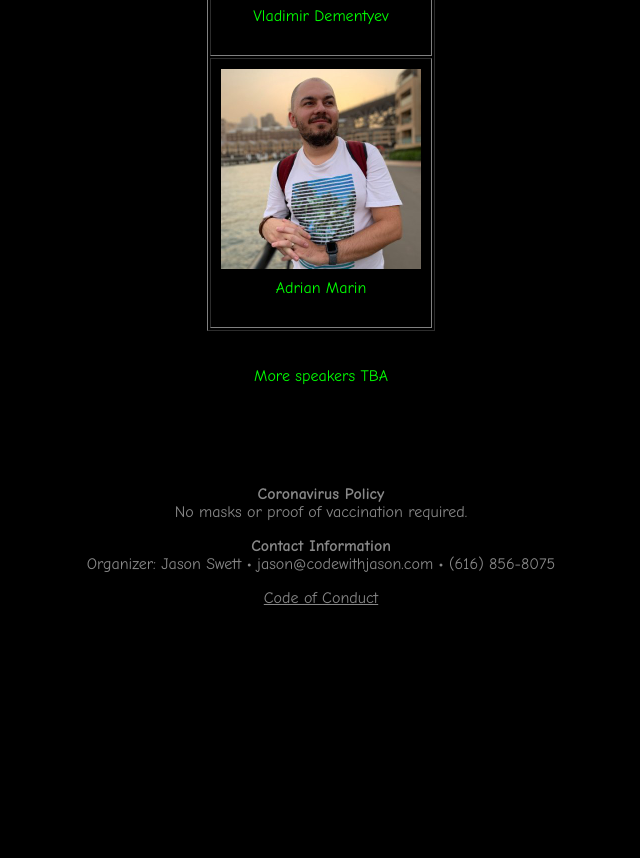
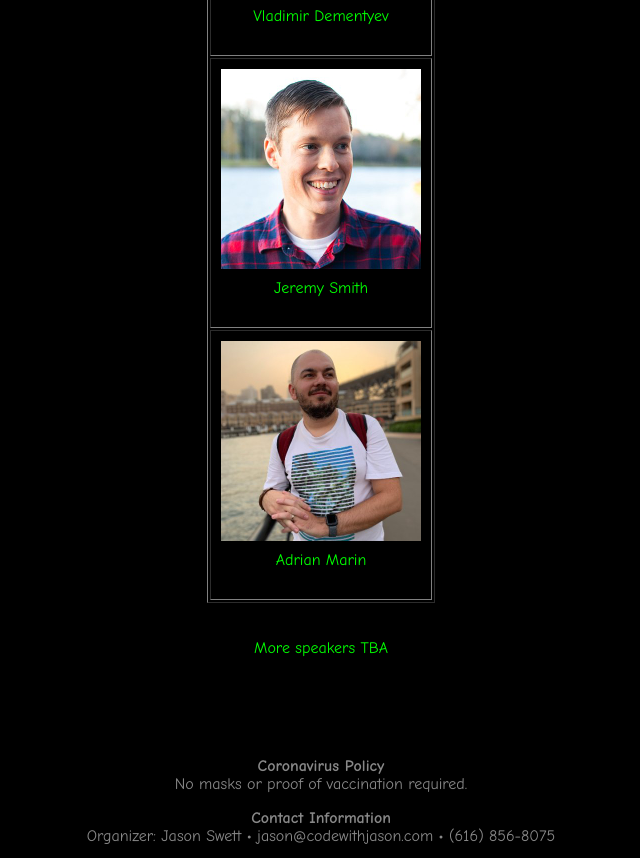
Before and after one commit to jasonswett/sincityruby, a plain HTML site: page index.html in a window 1280 px wide. Shown: the part 1537-2395 px from the top of the page, without its empty margins (319-959 px from the left). Before the commit the page ends 2232 px from the top, so only its background shows below. Drawn offline with Linux system fonts and the light colour scheme.

Commit message:
Add Jeremy Smith.

```diff
--- a/index.html
+++ b/index.html
@@ -68,6 +68,12 @@
     </tr>
     <tr>
       <td>
+        <img src="jeremysmith.jpg" width="200" height="200">
+        <p>Jeremy Smith</p>
+      </td>
+    </tr>
+    <tr>
+      <td>
         <img src="adrianmarin.jpg" width="200" height="200">
         <p>Adrian Marin</p>
       </td>
```
Also changed, not shown: jeremysmith.jpg (added).
